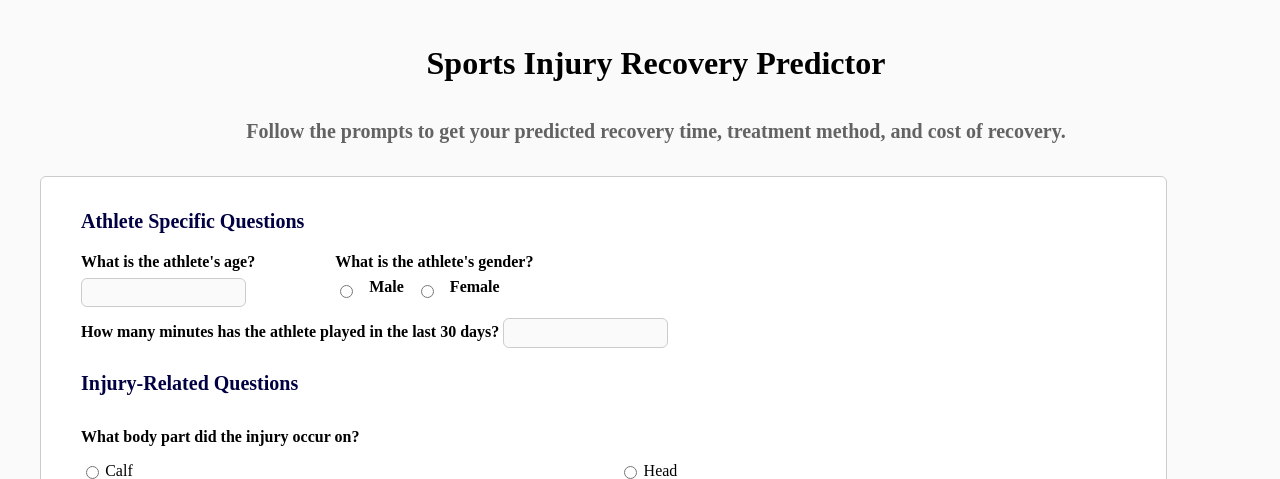
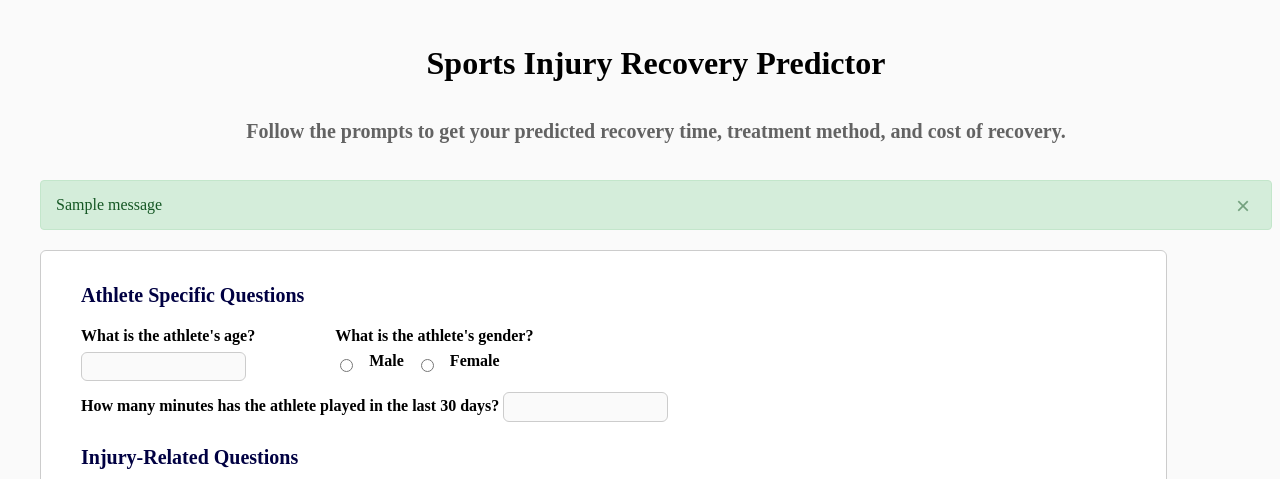
Before and after one commit to CraterMore/sports-injury-recovery-prediction, a Flask app: page / in a window 1280 px wide. Shown: the top 479 px of the page. Run offline with Flask 3, Linux system fonts and the light colour scheme; one stand-in notice (Sample message) is shown; parts of the project's set-up code (start-up, migrations or seed data) failed here and were passed over.

Commit message:
Adding error checking to the form with required fields message

```diff
--- a/static/style.css
+++ b/static/style.css
@@ -172,3 +172,48 @@ button {
     justify-content: center;
     align-items: center;
 }
+
+.error-field {
+    border: 2px solid #dc3545 !important;
+    background-color: #fff5f5 !important;
+}
+
+.alert-container {
+    margin: 20px 0;
+}
+
+.alert {
+    padding: 15px;
+    margin-bottom: 20px;
+    border: 1px solid transparent;
+    border-radius: 4px;
+    position: relative;
+}
+
+.alert-error {
+    color: #721c24;
+    background-color: #f8d7da;
+    border-color: #f5c6cb;
+}
+
+.alert-success {
+    color: #155724;
+    background-color: #d4edda;
+    border-color: #c3e6cb;
+}
+
+.close-btn {
+    position: absolute;
+    top: 10px;
+    right: 15px;
+    background: none;
+    border: none;
+    font-size: 24px;
+    cursor: pointer;
+    color: inherit;
+    opacity: 0.5;
+}
+
+.close-btn:hover {
+    opacity: 1;
+}
--- a/templates/application.html
+++ b/templates/application.html
@@ -10,6 +10,20 @@
         <h1>Sports Injury Recovery Predictor</h1>
         <h2>Follow the prompts to get your predicted recovery time, treatment method, and cost of recovery.</h2>
     </div>
+
+    <!-- Flash message display -->
+    {% with messages = get_flashed_messages(with_categories=true) %}
+    {% if messages %}
+        <div class="alert-container">
+        {% for category, message in messages %}
+            <div class="alert alert-{{ category }}">
+            {{ message }}
+            <button type="button" class="close-btn" onclick="this.parentElement.style.display='none';">&times;</button>
+            </div>
+        {% endfor %}
+        </div>
+    {% endif %}
+    {% endwith %}
 
     <form action="/predict" method="POST">
         <div class="athlete-qs">
@@ -393,5 +407,60 @@
             <button type="submit" id="predict">Predict</button>
         </div>
     </form>
+    <script>
+document.addEventListener('DOMContentLoaded', function() {
+    const form = document.querySelector('form');
+
+    if (form) {
+        form.addEventListener('submit', function(e) {
+            // Get all required fields
+            const requiredFields = form.querySelectorAll('[required]');
+            let missingFields = [];
+
+            // Check each required field
+            requiredFields.forEach(field => {
+                if (!field.value || field.value.trim() === '') {
+                    missingFields.push(field.name || field.id);
+                    field.classList.add('error-field');
+                } else {
+                    field.classList.remove('error-field');
+                }
+            });
+
+            // If there are missing fields, prevent submission and show alert
+            if (missingFields.length > 0) {
+                e.preventDefault();
+
+                // Format field names nicely
+                const fieldNames = missingFields.map(name => {
+                    return name.replace(/-/g, ' ')
+                               .replace(/([A-Z])/g, ' $1')
+                               .trim()
+                               .split(' ')
+                               .map(word => word.charAt(0).toUpperCase() + word.slice(1))
+                               .join(' ');
+                });
+
+                alert('Please fill in the following required fields:\n\n• ' + fieldNames.join('\n• '));
+
+                // Scroll to first empty field
+                const firstEmpty = form.querySelector('.error-field');
+                if (firstEmpty) {
+                    firstEmpty.scrollIntoView({ behavior: 'smooth', block: 'center' });
+                    firstEmpty.focus();
+                }
+            }
+        });
+
+        // Remove error styling when user starts typing
+        const inputs = form.querySelectorAll('input, select, textarea');
+        inputs.forEach(input => {
+            input.addEventListener('input', function() {
+                this.classList.remove('error-field');
+            });
+        });
+    }
+});
+</script>
 </body>
 </html>
--- a/ui.py
+++ b/ui.py
@@ -1,9 +1,10 @@
 import pandas as pd
-from flask import Flask, render_template, request, jsonify
+from flask import Flask, render_template, request, jsonify, flash, redirect, url_for
 
 from regression import InjuryRecoveryPredictor
 
 app = Flask(__name__)
+app.secret_key = 'k8s9d7f6h4j3k2l1m0n9b8v7c6x5z4a3s2d1f0g9h8j7'
 
 # load trained model
 predictor = InjuryRecoveryPredictor()
@@ -16,6 +17,47 @@ def ui():
 
 @app.route("/predict", methods=["POST"])
 def predict():
+    # Define required fields
+    required_fields = {
+        "age": "Age",
+        "gender": "Gender",
+        "minutes": "Minutes Played",
+        "injury": "Injury Type",
+        "body-part": "Body Part",
+        "severity": "Severity",
+        "cause": "Injury Cause",
+        "recurrent": "Recurrent Injury",
+        "sport": "Sport",
+        "competition": "Competition Level",
+        "region": "Region",
+        "event": "Event Type",
+        "surface": "Surface Type"
+    }
+
+    # Check for missing fields
+    missing_fields = []
+    for field_name, display_name in required_fields.items():
+        value = request.form.get(field_name)
+        if not value or value.strip() == "":
+            missing_fields.append(display_name)
+
+    # If any fields are missing, return error
+    if missing_fields:
+        error_message = f"Please fill in the following required fields: {', '.join(missing_fields)}"
+        flash(error_message, 'error')
+        return redirect(url_for('ui'))
+
+    # all possible treatment methods
+    all_treatment_methods = ['Massage', 'Surgery', 'Physiotherapy', 'Rest', 'Ice/Heat Therapy', 'Medication']
+
+    # get fixed inputs from form
+    try:
+        age = float(request.form.get("age"))
+        minutes = float(request.form.get("minutes"))
+    except (ValueError, TypeError):
+        flash("Age and Minutes Played must be valid numbers", 'error')
+        return redirect(url_for('ui'))
+
     # all possible treatment methods
     all_treatment_methods = ['Massage', 'Surgery', 'Physiotherapy', 'Rest', 'Ice/Heat Therapy', 'Medication']
 
```
